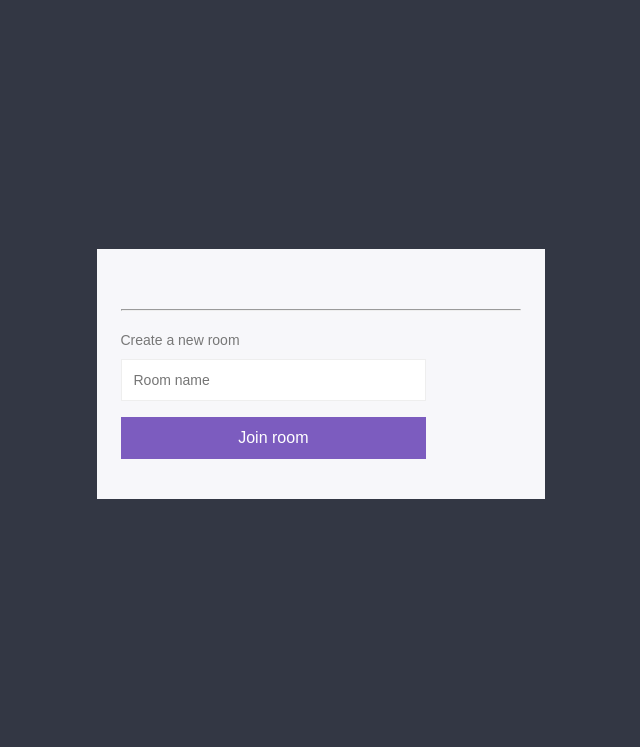
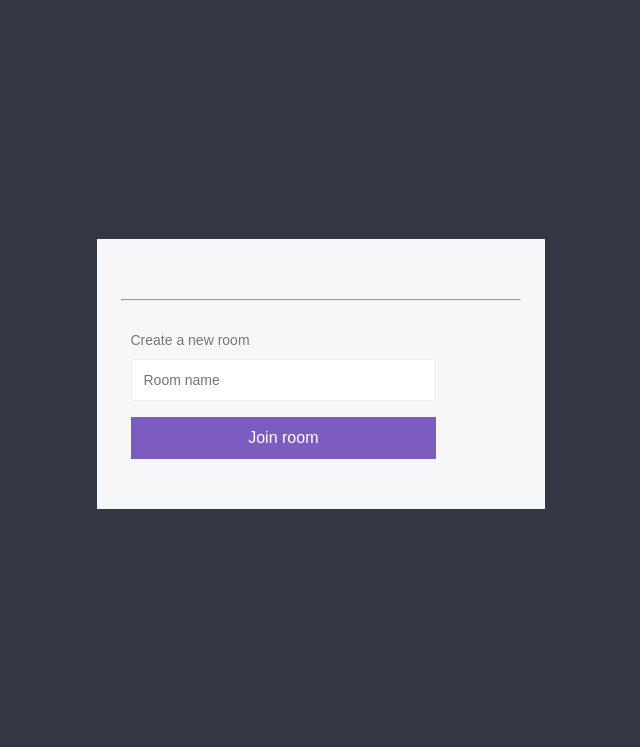
Before and after one commit to solidistic/chat-app, a Node server app: template templates/views/dashboard.hbs in a window 1280 px wide. Shown: the part 53-800 px from the top of the page, without its empty margins (317-957 px from the left). Run offline with Node 20, Linux system fonts and the light colour scheme; the template is opened without the code that fills it, so the values that code supplies are empty; some libraries are stand-ins or nearby versions.

Commit message:
attempt to fix error when signin an account

```diff
--- a/public/css/styles.css
+++ b/public/css/styles.css
@@ -528,6 +528,10 @@ nav a:hover {
   font-weight: bolder;
 }
 
+.padding-10 {
+  padding: 10px;
+}
+
 /* Animations */
 
 @keyframes blinkingText {
--- a/public/js/dashboard.js
+++ b/public/js/dashboard.js
@@ -54,20 +54,26 @@ dashboard.on("activeRooms", rooms => {
         const li = this.getBoundingClientRect();
 
         $infoWindow.style.top = li.top + "px";
-        $infoWindow.style.left = li.left + 180 + "px";
+        $infoWindow.style.left = li.left + 380 + "px";
         $infoWindow.value === roomName &&
         $infoWindow.classList.toString().includes("chat__sidebar-infoShow")
           ? $infoWindow.classList.remove("chat__sidebar-infoShow")
           : $infoWindow.classList.add("chat__sidebar-infoShow");
         $infoWindow.value = roomName;
+        $infoWindow.innerHTML = "";
+
+        if (rooms[index].connectedUsers > 0) {
           $infoWindow.innerHTML = `<h4>Users online in ${roomName}:</h4>`;
 
-        rooms[index].connectedUsers.forEach(user => {
+          rooms[index].connectedUsers.forEach(function(user) {
             $infoWindow.insertAdjacentHTML(
               "beforeend",
               `<i class="far fa-user"></i>${user.username}</br>`
             );
           });
+        } else {
+          $infoWindow.insertAdjacentHTML("beforeend", "<p>Nobody online</p>");
+        }
 
         $infoWindow.insertAdjacentHTML(
           "beforeend",
--- a/src/routes/user.js
+++ b/src/routes/user.js
@@ -89,7 +89,7 @@ router.post("/users", async (req, res) => {
   const user = new User(req.body);
 
   try {
-    await user.generateAuthToken();
+    // await user.generateAuthToken();
     await user.save();
 
     res.status(201).render("signup-done", {
--- a/templates/views/chat.hbs
+++ b/templates/views/chat.hbs
@@ -20,7 +20,7 @@
         <input type="text" id="createRoomInput" placeholder="Room name" />
         <button id="createRoomButton">Create room</button>
       </div>
-      <div id="roomInfoWindow" class="chat__sidebar-info"></div>
+      <div id="roomInfoWindow" class="chat__sidebar-info padding-10"></div>
     </div>
     <div class="chat__main">
       <div id="messages" class="chat__messages"></div>
--- a/templates/views/dashboard.hbs
+++ b/templates/views/dashboard.hbs
@@ -24,7 +24,7 @@
         <div id="roomInfoWindow" class="chat__sidebar-info"></div>
       </div>
       <hr>
-      <div class="accountListing-col">
+      <div class="accountListing-col padding-10">
         <form action="/chat" method="GET">
           <label>Create a new room</label>
           <input type="text" name="room" id="roomNameInput" placeholder="Room name" required />
```
Lines whose indentation alone changed are shown as unchanged.
